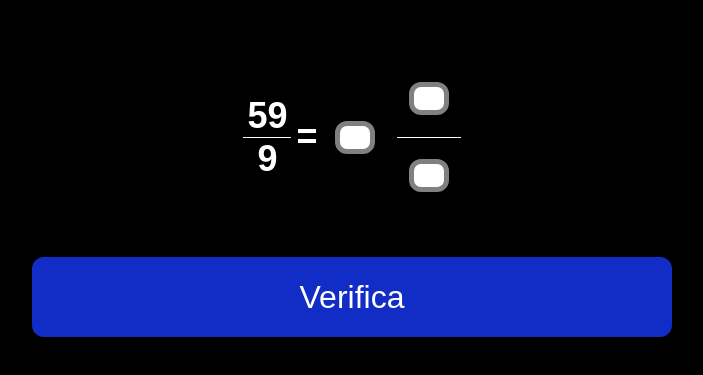
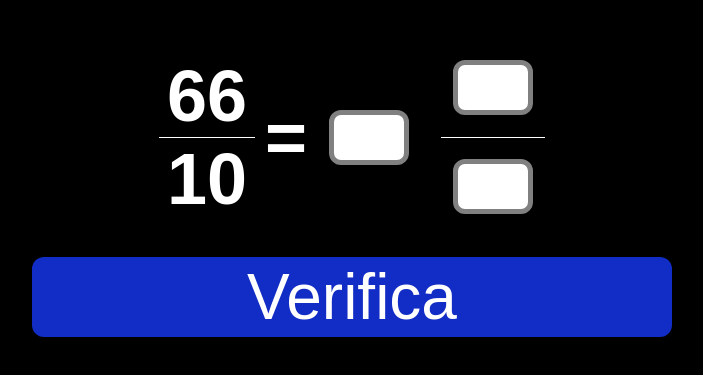
Before and after one commit to vanloy/math, a plain HTML site: page index.html in a window 1280 px wide. Shown: the part 263-638 px from the top of the page, without its empty margins (288-991 px from the left). Drawn offline with Linux system fonts and the light colour scheme.

Commit message:
Update index.html

```diff
--- a/index.html
+++ b/index.html
@@ -8,9 +8,9 @@
             }
 
             input{
-                font-size: 20px;
+                font-size: 40px;
                 text-align: center;
-                width: 40px;
+                width: 80px;
                 padding: 0px;
                 margin: 0px 12px 0px 12px;
                 box-sizing: border-box;
@@ -32,9 +32,9 @@
             }
 
             .number{
-                font-size: 36px;
+                font-size: 72px;
                 text-align: center;
-                width: 48px;
+                width: 96px;
                 padding: 0;
                 margin: 0;
             }
@@ -51,7 +51,7 @@
             }
 
             button {
-                font-size: 32px;
+                font-size: 64px;
                 width: 50%;
                 height: 10%;
                 background-color: #122dc5;
@@ -85,8 +85,8 @@
                 <h1 class="number numerator" id="numerator">5</h1>
                 <h1 class="number" id="denominator">9</h1>
             </div>
-            <h1 style="font-size: 36px; margin-left: 5px; margin-right: 5px;">=</h1>
-            <div style="margin-right: 10px;">
+            <h1 style="font-size: 72px; margin-left: 10px; margin-right: 10px;">=</h1>
+            <div style="margin-right: 20px;">
                 <input type="number" id="inputNatural">
             </div>
             <div>
@@ -104,7 +104,7 @@
             {
                 let randomDenominator;
                 do{
-                    randomDenominator = getRandomInt(10);
+                    randomDenominator = getRandomInt(11);
                 }while(randomDenominator == 0);
                 document.getElementById("denominator").innerHTML = randomDenominator;
 
```
